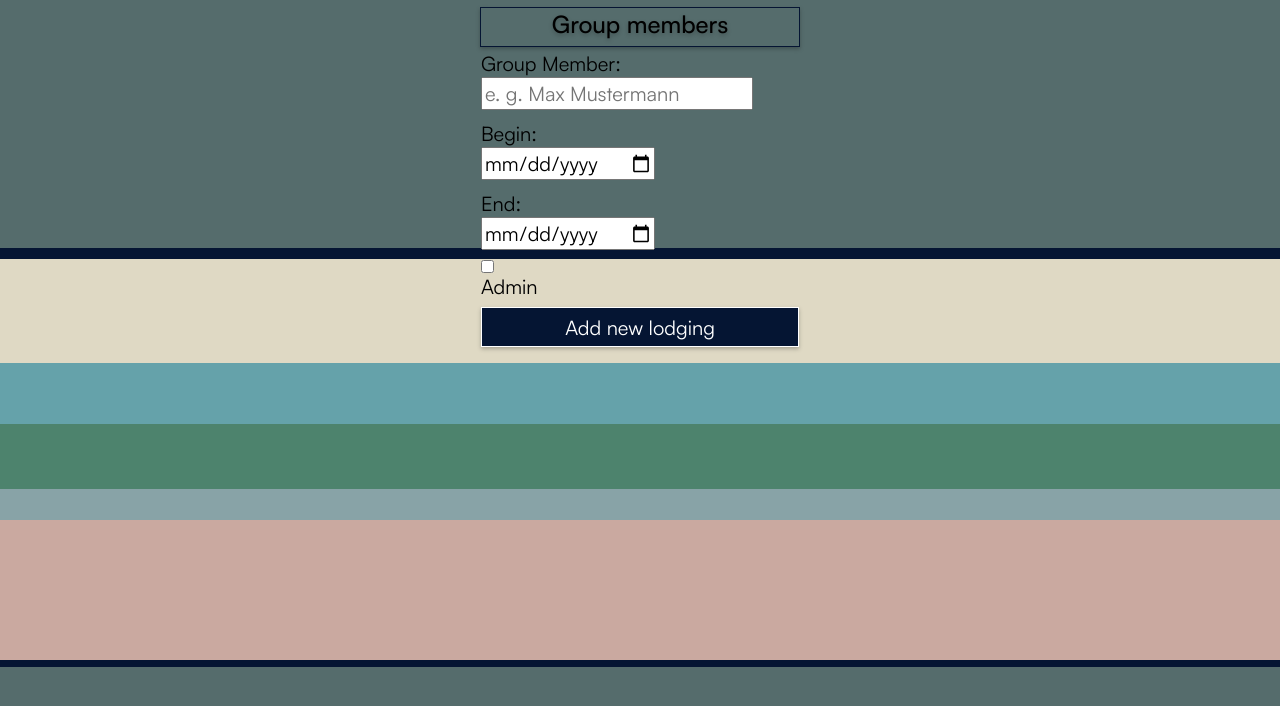
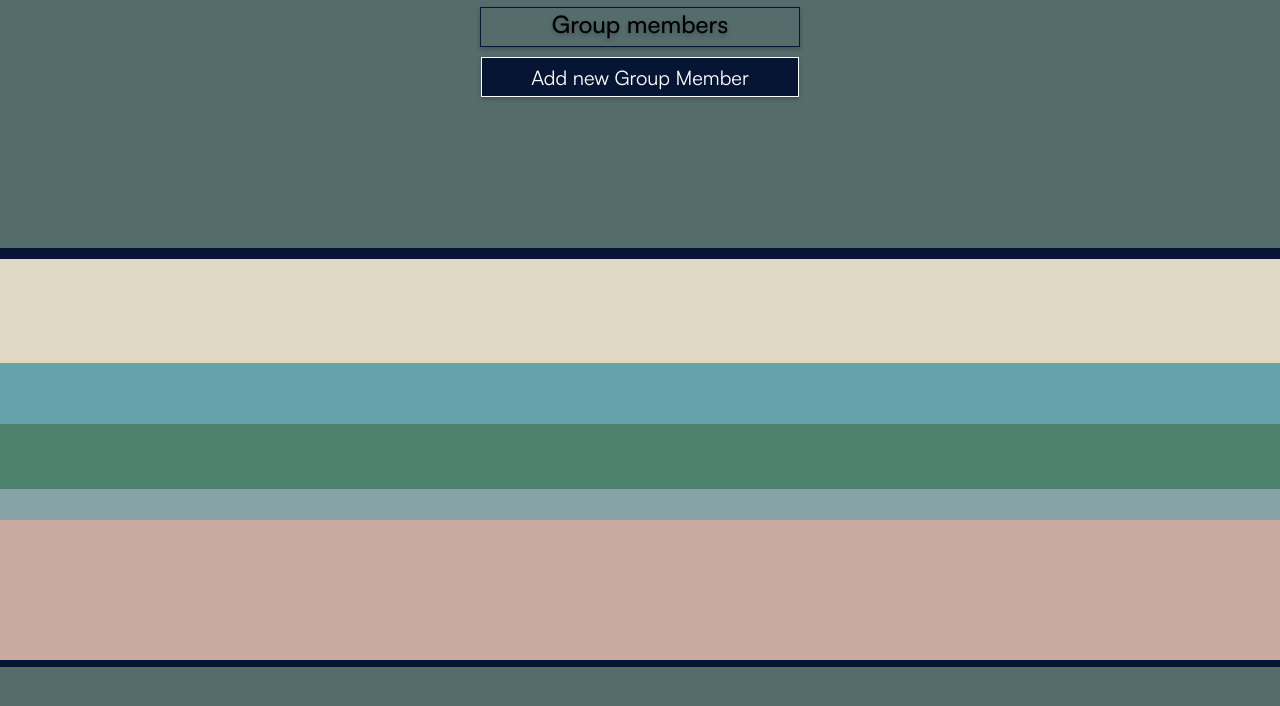
Before and after one commit to coding-bootcamps-eu/final-project-2024-01-herding-cats, a Vue app: page /groupmembers in a window 1280 px wide. Shown: the top 706 px of the page. Built offline with nearby package versions, Linux system fonts and the light colour scheme.

Commit message:
style: show input fields as dialog

```diff
--- a/src/components/InputForm.vue
+++ b/src/components/InputForm.vue
@@ -1,5 +1,6 @@
 <template>
-  <form class="addLodging">
+  <dialog ref="add-item">
+    <form method="dialog" class="addLodging">
       <div class="inputtext">
         <label for="item-name">{{ itemName }}:</label>
         <input id="item-name" v-model="newLodging.name" placeholder="e. g. Max Mustermann" />
@@ -19,12 +20,27 @@
         <input v-if="isLodging" id="notes" v-model="newLodging.endDate" />
       </div>
       <div v-if="isGroupMembers" class="admin">
-      <input type="checkbox" v-model="newLodging.isAdmin" />
-      <label>Admin</label>
+        <input id="set-admin" type="checkbox" v-model="newLodging.isAdmin" />
+        <label for="set-admin">Admin</label>
       </div>
+      <button>Cancel</button>
     </form>
-  <footer><button @click.prevent="addLodging">Add new lodging</button></footer>
+  </dialog>
+  <footer>
+    <button @click.prevent="openDialog">Add new {{ itemName }}</button>
+  </footer>
 </template>
+
+<style>
+.inputtext input {
+  margin-bottom: 10px;
+  display: block;
+}
+
+.admin input {
+  margin-right: 5px;
+}
+</style>
 
 <script>
 export default {
@@ -70,6 +86,9 @@ export default {
         this.newLodging.endDate = ''
         this.newLodging.isAdmin = false
       }
+    },
+    openDialog() {
+      this.$refs['add-item'].showModal()
     }
   }
 }
```
Lines whose indentation alone changed are shown as unchanged.
